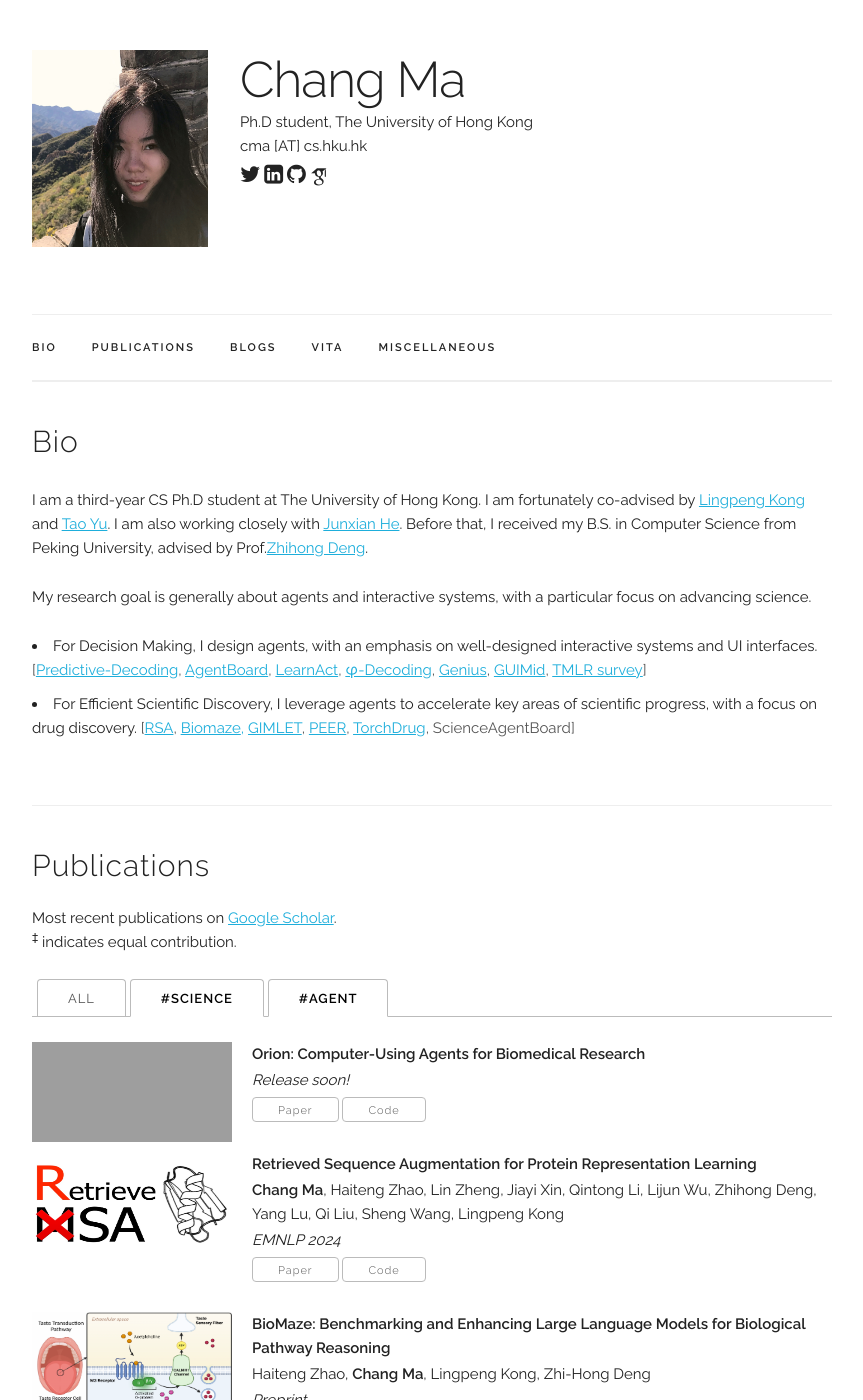
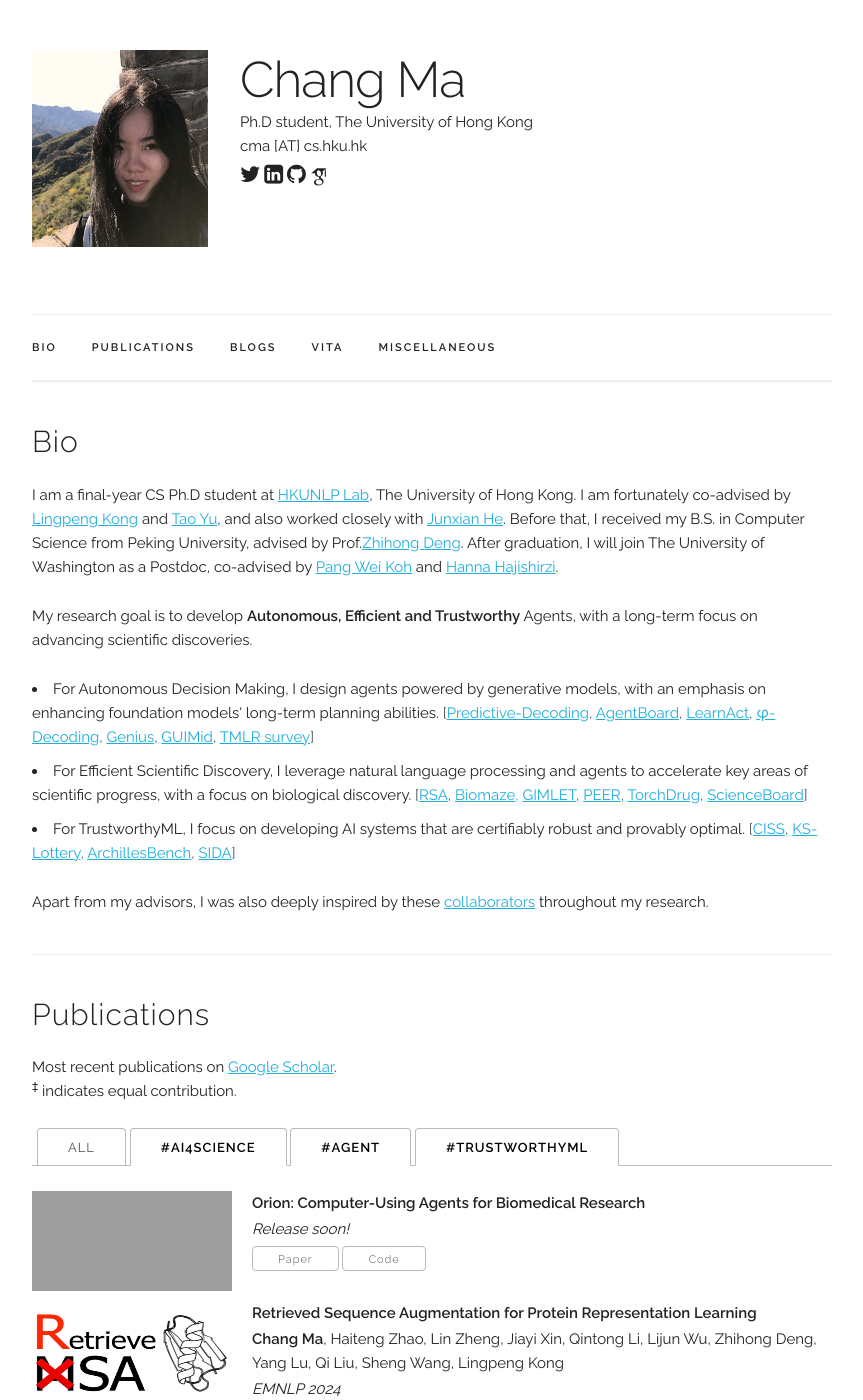
Before and after one commit to chang-github-00/-changma, a Jekyll site: the page built from index.html, in a window 1280 px wide and 1400 px high. Shown: the whole window, without its empty margins (208-1071 px from the left). Built offline with Jekyll 4.4.1, drawn with Linux system fonts in a browser that asks for light colours; some web fonts are replaced; some of the changed text lies outside the part shown; grey boxes are pictures that could not be loaded.

Commit message:
revise index.html
Updated bio to reflect current status and future plans.

```diff
--- a/index.html
+++ b/index.html
@@ -36,19 +36,14 @@
 <div class="docs-section" id="bio">
   <h4>Bio</h4>
   <p>
-  <!-- I am a third-year CS Ph.D student at <a href="https://hkunlp.github.io/" target="_blank" rel="noopener noreferrer">HKUNLP Lab</a>, The University of Hong Kong. I am fortunately co-advised by <a href="https://ikekonglp.github.io" target="_blank" rel="noopener noreferrer">Lingpeng Kong</a> and <a href="https://taoyds.github.io" target="_blank" rel="noopener noreferrer">Tao Yu</a>. I am also working closely with <a href="https://jxhe.github.io" target="_blank" rel="noopener noreferrer">Junxian He</a>.
-  Before that,  I received my B.S. in Computer Science from Peking University, advised by Prof.<a href="https://www.cis.pku.edu.cn/jzyg/szdw/dzh.htm" target="_blank" rel="noopener noreferrer">Zhihong Deng</a>. I was also deeply inspired by these <a href="collaborators.html">collaborators</a>. -->
+  I am a final-year CS Ph.D student at <a href="https://hkunlp.github.io/" target="_blank" rel="noopener noreferrer">HKUNLP Lab</a>, The University of Hong Kong. I am fortunately co-advised by <a href="https://ikekonglp.github.io" target="_blank" rel="noopener noreferrer">Lingpeng Kong</a> and <a href="https://taoyds.github.io" target="_blank" rel="noopener noreferrer">Tao Yu</a>, and also worked closely with <a href="https://jxhe.github.io" target="_blank" rel="noopener noreferrer">Junxian He</a>.   Before that,  I received my B.S. in Computer Science from Peking University, advised by Prof.<a href="https://www.cis.pku.edu.cn/jzyg/szdw/dzh.htm" target="_blank" rel="noopener noreferrer">Zhihong Deng</a>. After graduation, I will join The University of Washington as a Postdoc, co-advised by <a href="https://koh.pw/" target="_blank" rel="noopener noreferrer">Pang Wei Koh</a> and <a href="https://homes.cs.washington.edu/~hannaneh/" target="_blank" rel="noopener noreferrer">Hanna Hajishirzi</a>.
+
   </p>
   <p>
-    I am a third-year CS Ph.D student at The University of Hong Kong. I am fortunately co-advised by <a href="https://ikekonglp.github.io" target="_blank" rel="noopener noreferrer">Lingpeng Kong</a> and <a href="https://taoyds.github.io" target="_blank" rel="noopener noreferrer">Tao Yu</a>. I am also working closely with <a href="https://jxhe.github.io" target="_blank" rel="noopener noreferrer">Junxian He</a>.
-    Before that,  I received my B.S. in Computer Science from Peking University, advised by Prof.<a href="https://www.cis.pku.edu.cn/jzyg/szdw/dzh.htm" target="_blank" rel="noopener noreferrer">Zhihong Deng</a>.
-    <!-- I was also deeply inspired by these <a href="collaborators.html">collaborators</a>. -->
-  </p>
-  <p>
-    My research goal is generally about agents and interactive systems, with a particular focus on advancing science.
-      <li>For Decision Making, I design agents, with an emphasis on well-designed interactive systems and UI interfaces. <span class="project">[<a href="https://arxiv.org/pdf/2410.17195">Predictive-Decoding</a>, <a href="https://arxiv.org/pdf/2401.13178">AgentBoard</a>, <a href="https://arxiv.org/pdf/2402.15809">LearnAct</a>,  <a href="https://arxiv.org/pdf/2503.13288">φ-Decoding</a>, <a href="https://arxiv.org/pdf/2504.08672">Genius</a>, <a href="https://arxiv.org/pdf/2504.10127">GUIMid</a>, <a href="https://arxiv.org/pdf/2412.03920">TMLR survey</a>]</span></li>
-      <li>For Efficient Scientific Discovery, I leverage agents to accelerate key areas of scientific progress, with a focus on drug discovery. <span class="project">[<a href="https://www.biorxiv.org/content/10.1101/2023.02.22.529597v3.full.pdf">RSA</a>, <a href="https://arxiv.org/pdf/2502.16660">Biomaze<a>, <a href="https://www.biorxiv.org/content/10.1101/2023.05.30.542904v1.full.pdf">GIMLET</a>, <a href="https://arxiv.org/pdf/2206.02096.pdf">PEER</a>, <a href="https://arxiv.org/pdf/2202.08320.pdf">TorchDrug</a>, ScienceAgentBoard]</span></li>
-      <!-- <li>For Trustworthy, I focus on developing systems that are certifiably robust and provably optimal, ensuring reliability and efficiency in their decision-making processes. <span class="project">[<a href="https://arxiv.org/pdf/2205.12331.pdf">CISS</a>, <a href="https://arxiv.org/pdf/2402.02801">KS-Lottery</a>, <a href="https://arxiv.org/pdf/2303.03840.pdf">ArchillesBench</a>, <a href="https://arxiv.org/pdf/2110.12184">SIDA</a>]</span></li> -->
+    My research goal is to develop <b>Autonomous, Efficient and Trustworthy</b> Agents, with a long-term focus on advancing scientific discoveries.
+      <li>For Autonomous Decision Making, I design agents powered by generative models, with an emphasis on enhancing foundation models' long-term planning abilities. <span class="project">[<a href="https://arxiv.org/pdf/2410.17195">Predictive-Decoding</a>, <a href="https://arxiv.org/pdf/2401.13178">AgentBoard</a>, <a href="https://arxiv.org/pdf/2402.15809">LearnAct</a>,  <a href="https://arxiv.org/pdf/2503.13288">φ-Decoding</a>, <a href="https://arxiv.org/pdf/2504.08672">Genius</a>, <a href="https://arxiv.org/pdf/2504.10127">GUIMid</a>, <a href="https://arxiv.org/pdf/2412.03920">TMLR survey</a>]</span></li>
+      <li>For Efficient Scientific Discovery, I leverage natural language processing and agents to accelerate key areas of scientific progress, with a focus on biological discovery. <span class="project">[<a href="https://www.biorxiv.org/content/10.1101/2023.02.22.529597v3.full.pdf">RSA</a>, <a href="https://arxiv.org/pdf/2502.16660">Biomaze<a>, <a href="https://www.biorxiv.org/content/10.1101/2023.05.30.542904v1.full.pdf">GIMLET</a>, <a href="https://arxiv.org/pdf/2206.02096.pdf">PEER</a>, <a href="https://arxiv.org/pdf/2202.08320.pdf">TorchDrug</a>, <a href="https://github.com/OS-Copilot/ScienceBoard">ScienceBoard</a>]</span></li>
+      <li>For TrustworthyML, I focus on developing AI systems that are certifiably robust and provably optimal. <span class="project">[<a href="https://arxiv.org/pdf/2205.12331.pdf">CISS</a>, <a href="https://arxiv.org/pdf/2402.02801">KS-Lottery</a>, <a href="https://arxiv.org/pdf/2303.03840.pdf">ArchillesBench</a>, <a href="https://arxiv.org/pdf/2110.12184">SIDA</a>]</span></li>
       <!-- By bridging foundational machine learning research with real-world scientific applications, my work aims to create robust, reasoning-intensive AI systems capable of addressing critical challenges, including treating human diseases and uncovering the fundamental laws of nature. -->
   </p>
   <!-- <p>
@@ -58,7 +53,7 @@
 </p>
   <!-- <h5>Research Interest</h5>
   #Agents   #AI4Science       #DrugDiscovery       #MachineLearningTheory       -->
-
+Apart from my advisors, I was also deeply inspired by these <a href="collaborators.html">collaborators</a> throughout my research.
 
 </div>
 
@@ -73,9 +68,9 @@
 
   <ul class="tab-nav">
     <li><div class="button" data-ref="#papers-all">All</div></li>
-    <li><div class="button active" data-ref="#papers-selected">#Science</div></li>
+    <li><div class="button active" data-ref="#papers-selected">#AI4Science</div></li>
     <li><div class="button active" data-ref="#papers-agent">#Agent</div></li>
-    <!-- <li><div class="button active" data-ref="#papers-generalization">#Trustworthy</div></li> -->
+    <li><div class="button active" data-ref="#papers-generalization">#TrustworthyML</div></li>
   </ul>
 
   <div class="tab-content">
@@ -242,18 +237,61 @@
 </div>
 
 <!-- ========== PROJECTS ========== -->
+<div class="docs-section" id="blogs ">
+  <h4>Talks & Blogs</h4>
 
+    <div class="tab-content">
+      <div class="tab-pane active">
+        {% assign selected_projects = site.data.projects.projects | where: "all", "y" %}
+        {% for project in selected_projects %}
+          {% assign index_modulo = forloop.index0 | modulo:3 %}
+          {% if index_modulo == 0 %}
+            <div class="row">
+          {% endif %}
+          <!-- <img src={{ project.thumbnail }} style="FLOAT: left; MARGIN-BOTTOM: 10px; MARGIN-RIGHT: 20px" alt=""width="200" height="200"> -->
+          <div class="article" onclick="location.href='{{ project.url }}';" style="cursor: pointer;">
+            <h6><b>{{ project.title }}</b></h6>
+            <p>{{ project.topic }}</p>
+            <p>{{ project.subtitle }}</p>
+          </div>
+
+        </a>
+            <!-- <div class="four columns">
+              <div class="project-container">
+
+                  <div class="project-image-container">
+                    <a href="{{ project.url }}">
+                      <img src="{{ project.thumbnail }}" class="u-max-full-width" />
+                    </a>
+                  </div>
+
+                  <div class="project-caption">
+                    <b>{{ project.title }}</b> <br/>
+                    {{ project.subtitle }}
+                  </div>
+
+              </div>
+            </div> -->
+
+          {% if index_modulo == 2 %}
+            </div>
+          {% endif %}
+        {% endfor %}
+      </div>
+  </div>
+
+</div>
 
 
 
 <!-- ========== RESUME ========== -->
 <div class="docs-section" id="resume">
-  <!-- <h4>Vitæ</h4> -->
+  <h4>Vitæ</h4>
 
   <!-- <p>Full Resume in <a href={{ "/assets/cv/cv_changma.pdf" | prepend: site.baseurl }} target="_blank">PDF</a>.</p> -->
 
   <!-- The Timeline -->
-  <!-- <ul class="timeline">
+  <ul class="timeline">
     {% for exp in site.data.experience.experiences %}
     <li>
       {% if exp.category == "work" %}
@@ -269,7 +307,7 @@
       </div>
     </li>
     {% endfor %}
-  </ul> -->
+  </ul>
 </div>
 
 <div class="docs-section" id="mis">
```
